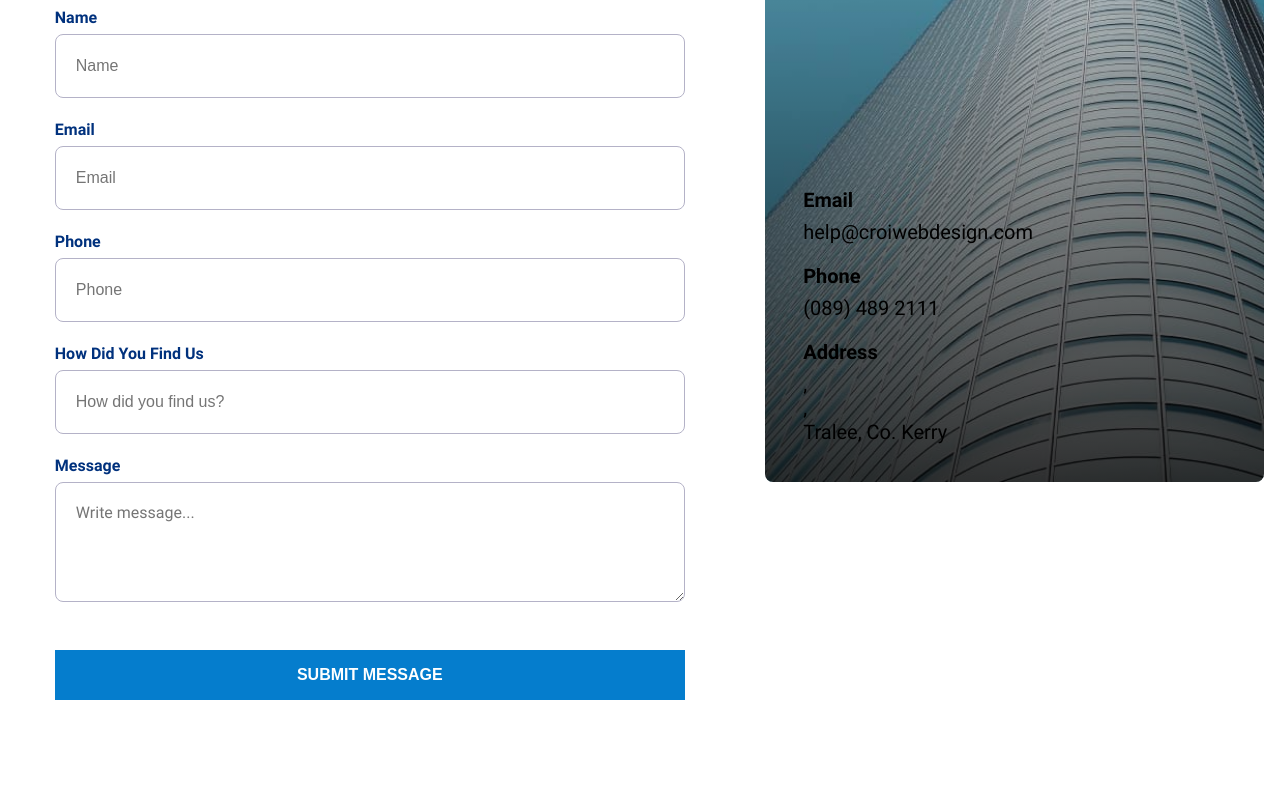
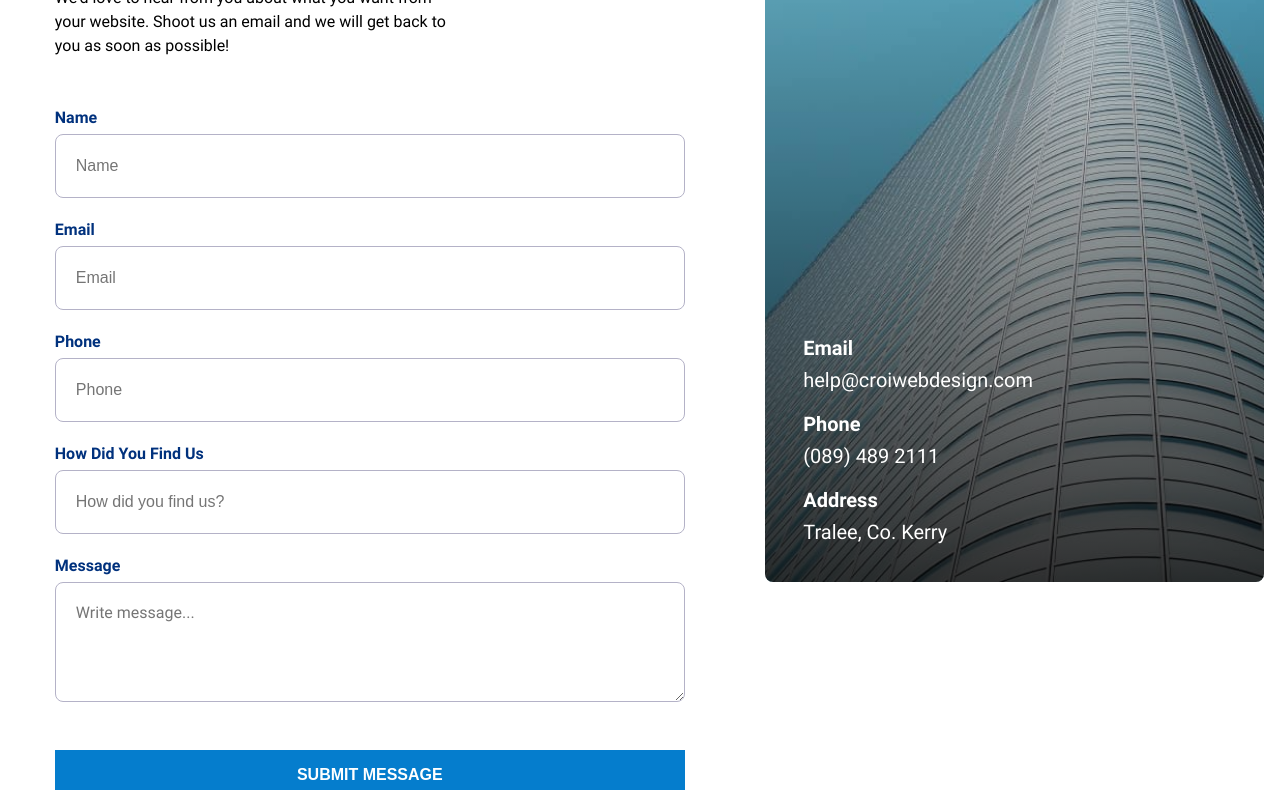
Before and after one commit to Rank1Dev/Cro--left, an Eleventy site: page src/content/pages/contact.html in a window 1280 px wide. Shown: the part 333-1123 px from the top of the page. Built offline with nearby package versions, Linux system fonts and the light colour scheme; Eleventy itself is replaced by a stand-in of ours; files that its build step writes are made by us from their sources.

Commit message:
images and whatnot

```diff
--- a/src/assets/sass/contact.scss
+++ b/src/assets/sass/contact.scss
@@ -20,6 +20,7 @@
     #cs-contact {
         font-family: "Roboto", "Arial", sans-serif;
         padding: var(--sectionPadding);
+        margin-top: 100px;
 
         .cs-container {
             width: 100%;
@@ -123,7 +124,7 @@
             font-weight: 700;
             line-height: 1.2em;
             margin-bottom: calc(8 / 16 * 1rem);
-            color: var(--bodyTextColorWhite);
+            color: white;
             display: block;
         }
 
@@ -133,7 +134,7 @@
             line-height: 1.2em;
             text-decoration: none;
             margin-bottom: calc(20 / 16 * 1rem);
-            color: var(--bodyTextColorWhite);
+            color: white;
             display: block;
             position: relative;
 
--- a/src/content/pages/contact.html
+++ b/src/content/pages/contact.html
@@ -37,7 +37,7 @@ permalink: 'contact/'
                     <span class="cs-topper">Contact</span>
                     <h2 class="cs-title">Get in Touch</h2>
                     <p class="cs-text">
-                        Lorem ipsum dolor sit amet, consectetur adipiscing elit. Ridiculus elementum ullamcorper ipsum porttitor aliquam. Id magna urna ultrices odio pulvinar. Sed ut.
+                        We'd love to hear from you about what you want from your website. Shoot us an email and we will get back to you as soon as possible!
                     </p>
                 </div>
                 <label>
@@ -72,10 +72,10 @@ permalink: 'contact/'
                 <!--Address-->
                 <span class="cs-header">Address</span>
                 <a class="cs-link" href="{{client.address.mapLink}}">
-                    {{client.address.lineOne}},
+                    <!-- {{client.address.lineOne}},
                     <br />
                     {{client.address.lineTwo}},
-                    <br />
+                    <br /> -->
                     <span class="cs-block">
                         {{client.address.city}}
                         {{client.address.state}}
```
Also changed, not shown: src/assets/css/contact.css, 1 other file.
